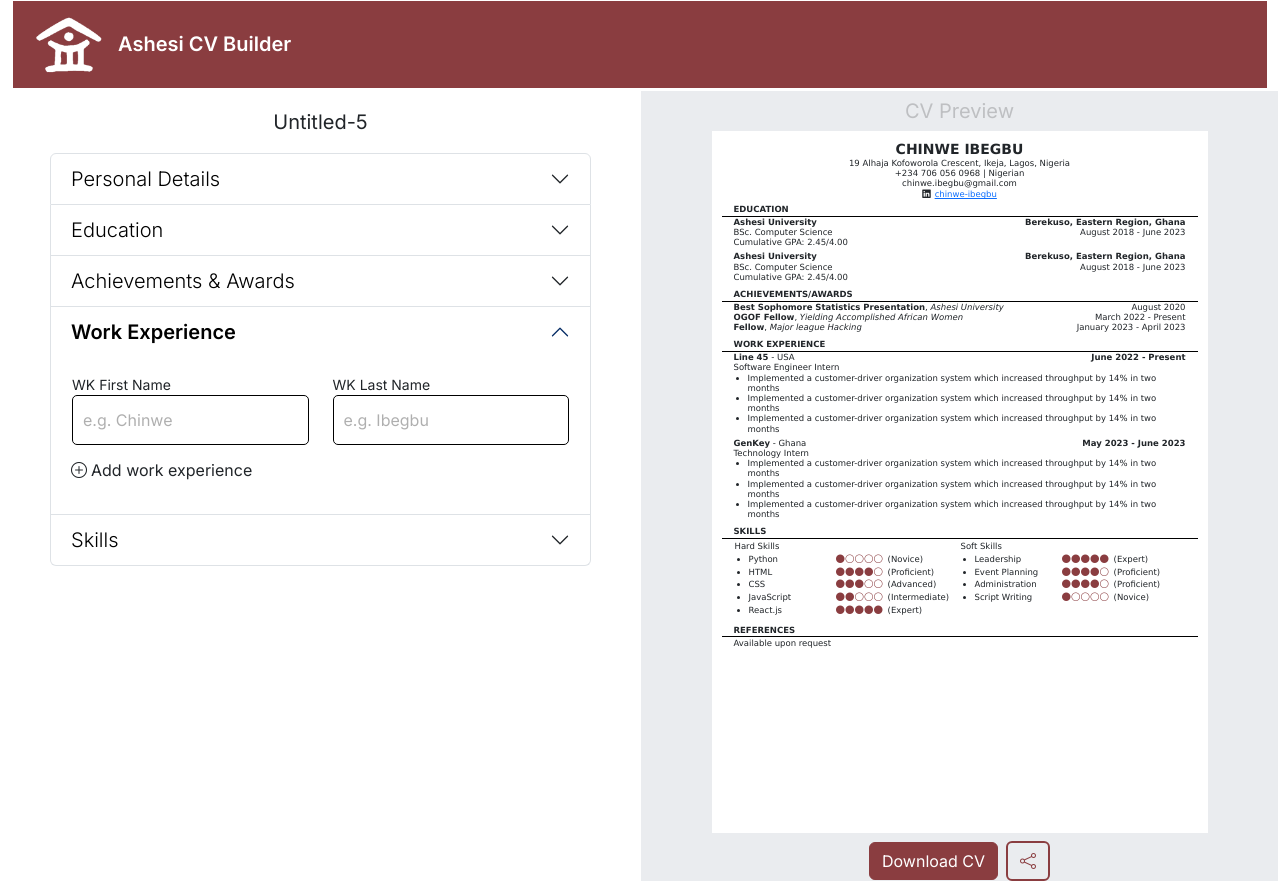
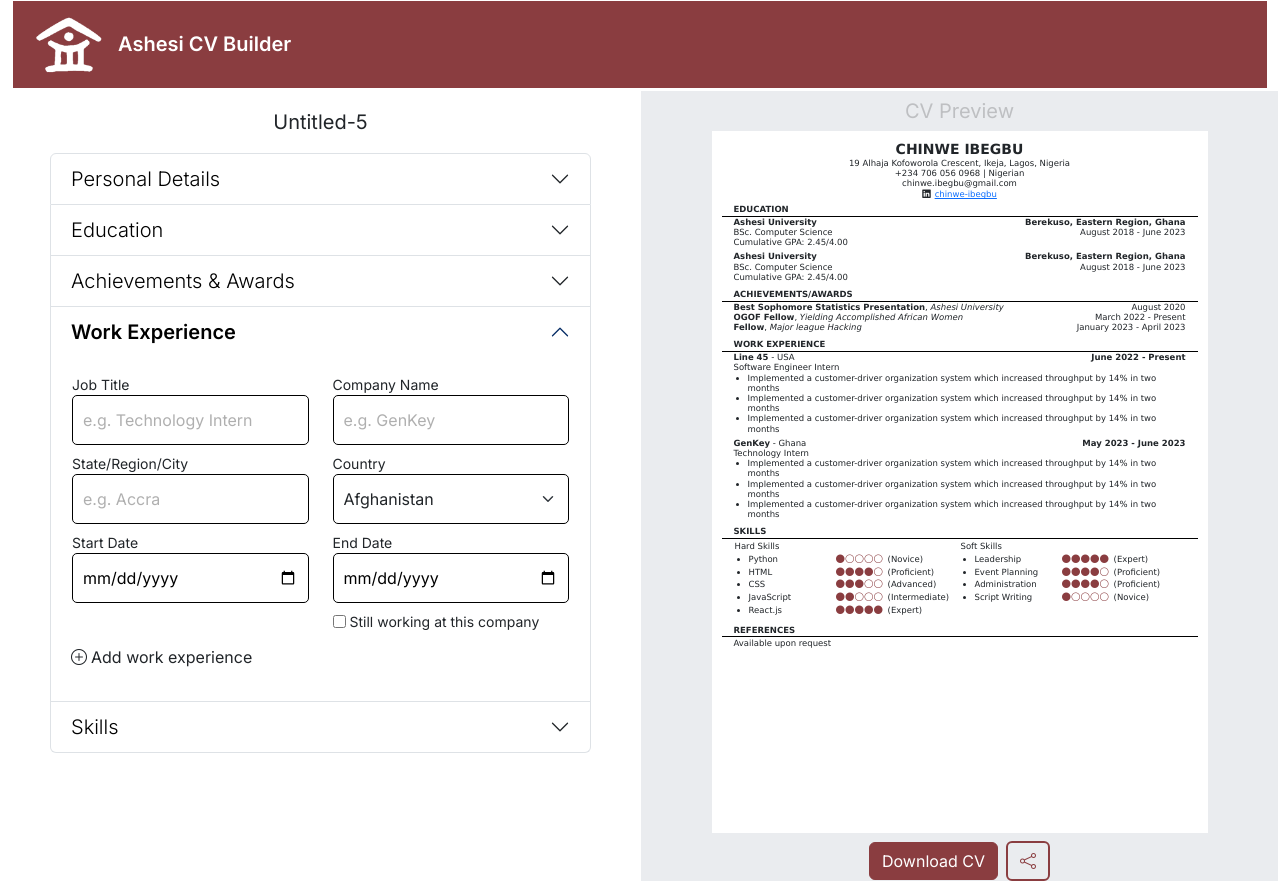
Before and after one commit to chinweibegbu/ashesi-cv-builder, a React (Create React App) app: page / in a window 1280 px wide. Both pictures are taken after a click on the button "Work Experience". Built offline with nearby package versions, Linux system fonts and the light colour scheme.

Commit message:
Completed WorkExperienceEntry UI

```diff
--- a/src/components/CVEditorEntries/WorkExperienceEntry.js
+++ b/src/components/CVEditorEntries/WorkExperienceEntry.js
@@ -1,18 +1,50 @@
-import React from "react";
+import React, { useState } from "react";
+import { countryNames } from "../../data/countryNames";
 
 function WorkExperienceEntry({ id, sectionTag, handleEntryAddition }) {
+    const [ongoing, setOngoing] = useState(false);
+    const handleClick = (event) => {
+        setOngoing(prevState => !prevState);
+    }
+
     const makeInvisible = (handleEntryAddition) ? "" : " invisible";
 
     return (
         <div id={id}>
             <form className="bordered row">
                 <div className="form-group col-md-6 d-flex flex-column mb-2">
-                    <label htmlFor={sectionTag + "-fname"}>WK First Name</label>
-                    <input type="text" id={sectionTag + "-fname"} placeholder="e.g. Chinwe"></input>
+                    <label htmlFor={sectionTag + "-job-title"}>Job Title</label>
+                    <input type="text" id={sectionTag + "-job-title"} placeholder="e.g. Technology Intern"></input>
                 </div>
                 <div className="form-group col-md-6 d-flex flex-column">
-                    <label htmlFor={sectionTag + "-lname"}>WK Last Name</label>
-                    <input type="text" id={sectionTag + "-lname"} placeholder="e.g. Ibegbu"></input>
+                    <label htmlFor={sectionTag + "-company-name"}>Company Name</label>
+                    <input type="text" id={sectionTag + "-company-name"} placeholder="e.g. GenKey"></input>
+                </div>
+                <div className="form-group col-md-6 d-flex flex-column">
+                    <label htmlFor={sectionTag + "-company-city"}>State/Region/City</label>
+                    <input type="text" id={sectionTag + "-company-city"} placeholder="e.g. Accra"></input>
+                </div>
+                <div className="form-group col-md-6 d-flex flex-column mb-2">
+                    <label htmlFor={sectionTag + "-company-country"}>Country</label>
+                    <select className="form-select" id={sectionTag + "-company-country"} aria-label={countryNames[0]} defaultValue={countryNames[0]}>
+                        {
+                            countryNames.map((countryName, key) => {
+                                return <option key={key} value={countryName}>{countryName}</option>;
+                            })
+                        }
+                    </select>
+                </div>
+                <div className="form-group col-md-6 d-flex flex-column mb-2">
+                    <label htmlFor={sectionTag + "-start-date"}>Start Date</label>
+                    <input type="date" id={sectionTag + "-start-date"}></input>
+                </div>
+                <div className="form-group col-md-6 d-flex flex-column mb-2">
+                    <label htmlFor={sectionTag + "-end-date"}>End Date</label>
+                    <input type="date" id={sectionTag + "-end-date"} disabled={ongoing}></input>
+                </div>
+                <div className="form-group col-6 offset-6 d-flex mb-2">
+                    <input type="checkbox" id="work-ongoing" name="work-ongoing" value="work-ongoing" checked={ongoing} onClick={handleClick}></input>
+                    <label htmlFor="work-ongoing" className='ms-1'>Still working at this company</label>
                 </div>
             </form>
             <div className={"add-entry d-flex align-content-center mt-1"+makeInvisible} onClick={handleEntryAddition}>
```
